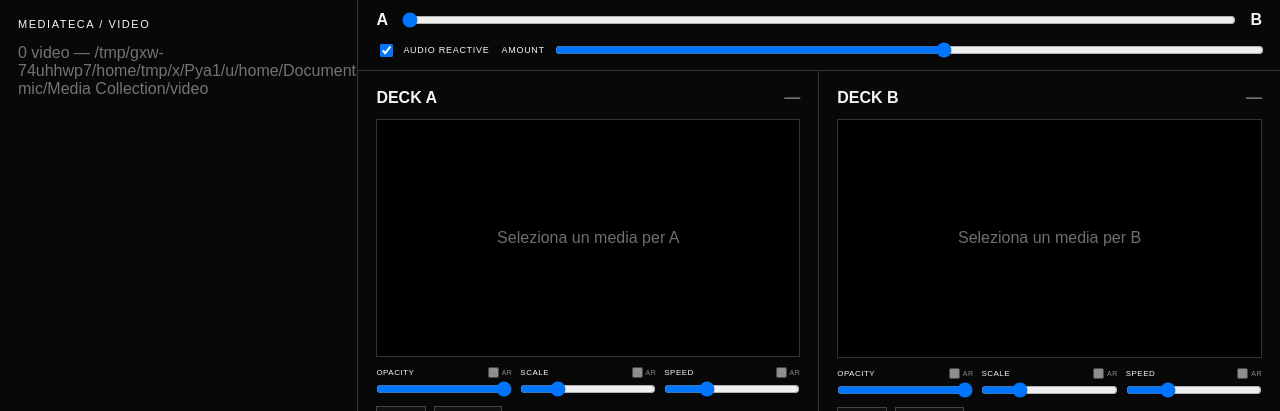
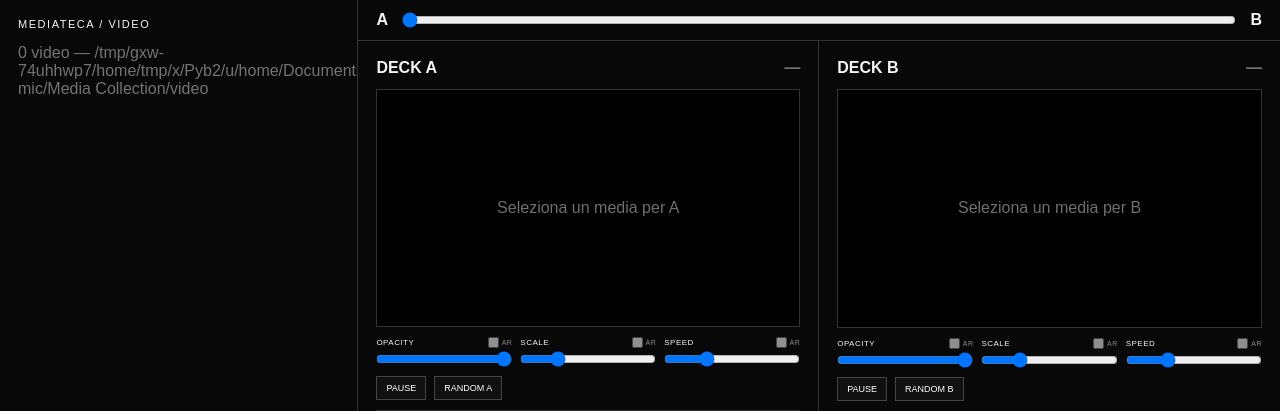
Before and after one commit to Micula1312/media-reactive-engine, a Flask app: page /regia in a window 1280 px wide. Shown: the part 54-465 px from the top of the page. Run offline with Flask 3, Linux system fonts and the light colour scheme; data that the repository does not hold is empty.

Commit message:
Remove redundant global video audio reactive controls

```diff
--- a/templates/regia.html
+++ b/templates/regia.html
@@ -13,7 +13,7 @@
   <main class="visual-console">
     <aside class="panel library-panel"><div class="panel-title">MEDIATECA / VIDEO</div><div id="library-status" class="muted">Caricamento…</div><div id="folders"></div></aside>
     <section class="visual-mixer">
-      <section class="master-strip compact-master-strip"><label class="crossfader"><span>A</span><input id="crossfader" type="range" min="0" max="1" step=".001" value="0"><span>B</span></label><div class="inline-reactivity"><label class="toggle-line"><input id="audio-reactive" type="checkbox" checked> AUDIO REACTIVE</label><label>AMOUNT <input id="reactivity" data-midi-param="video.reactivity" type="range" min="0" max="1" step=".01" value=".55"></label></div></section>
+      <section class="master-strip compact-master-strip"><label class="crossfader"><span>A</span><input id="crossfader" type="range" min="0" max="1" step=".001" value="0"><span>B</span></label></section>
       <div class="decks-grid">
         <article class="panel deck-panel" data-deck="a"><div class="deck-title">DECK A <span id="deck-a-folder" class="muted">—</span></div><div id="preview-a" class="preview"><span class="muted">Seleziona un media per A</span></div>
           <div class="controls compact-video-controls">
```
